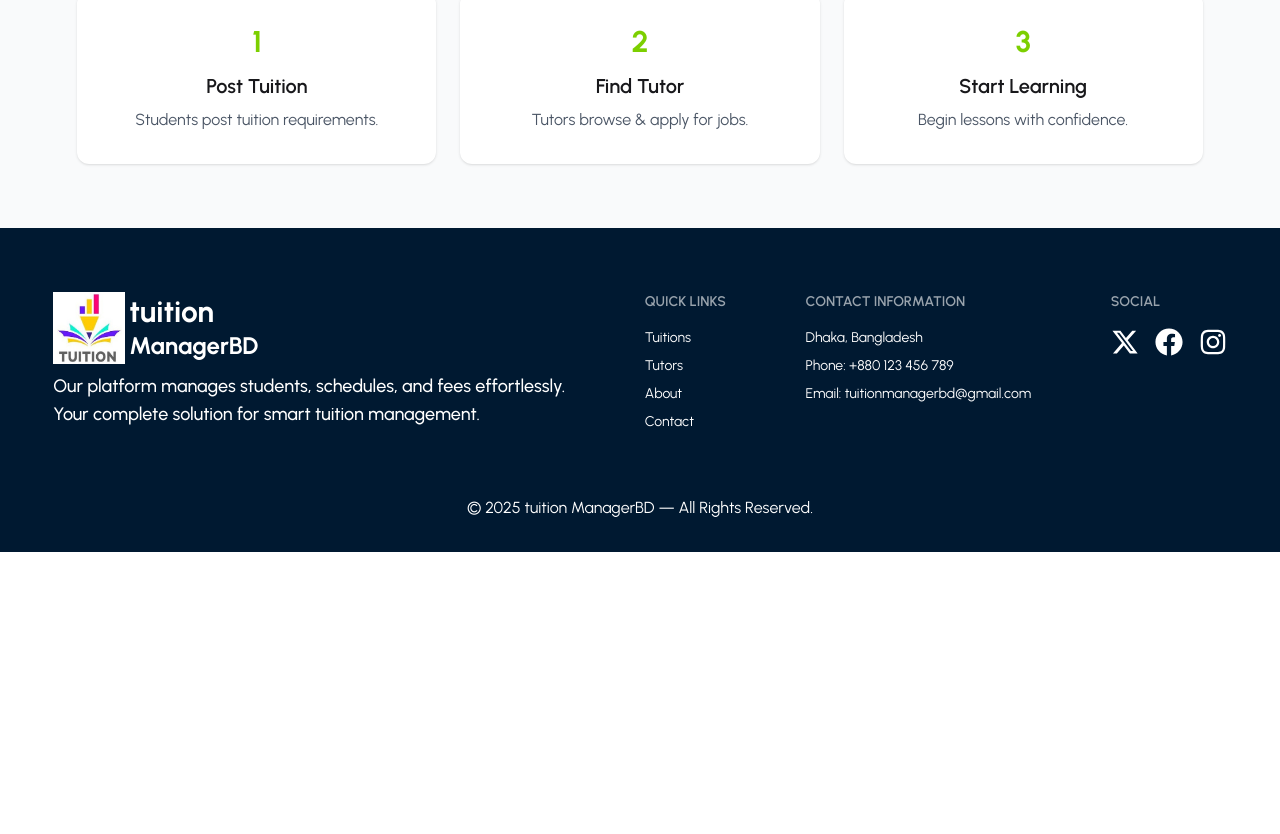
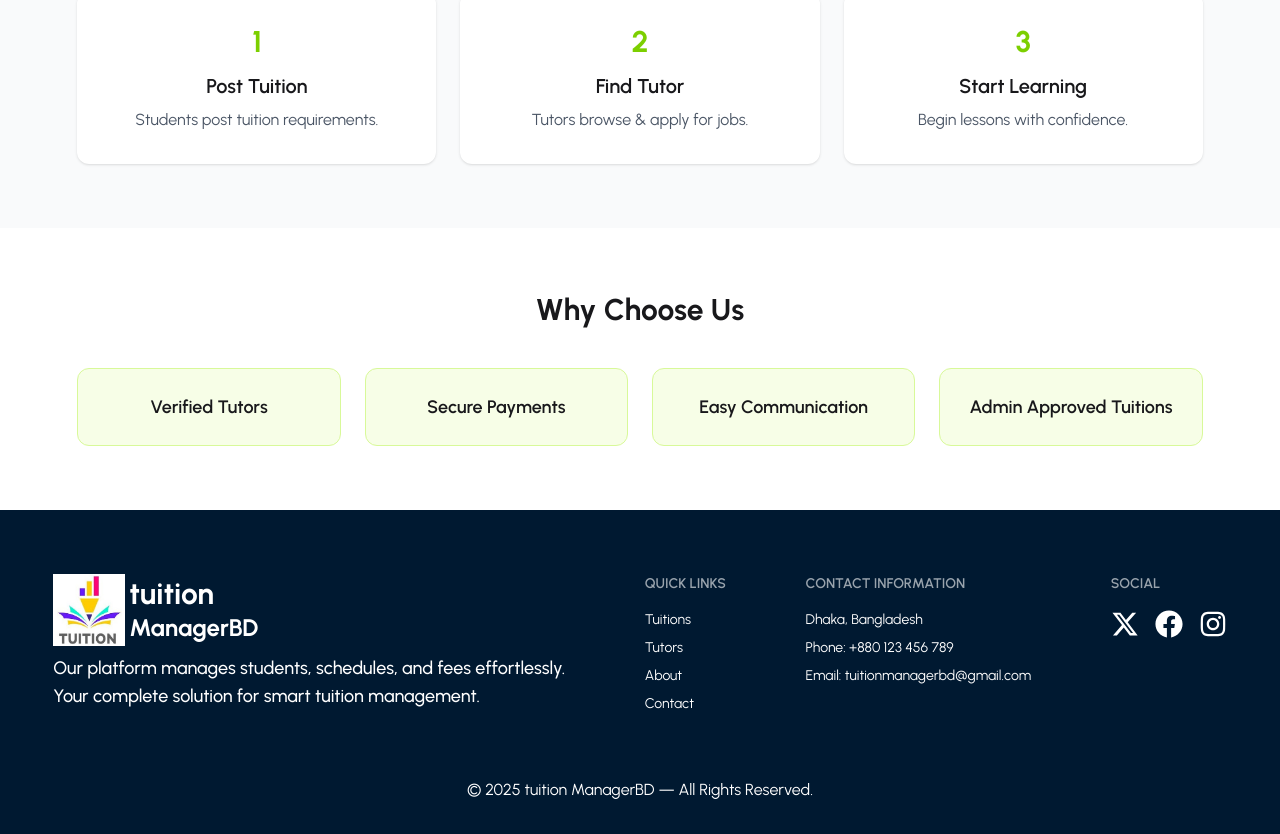
Before and after one commit to imtiaz8936/Tuition-Manager-BD-Client, a React (Vite) app: page / in a window 1280 px wide. Shown: the part 756-1590 px from the top of the page. Before the commit the page ends 1308 px from the top, so only its background shows below. Built offline with nearby package versions, Linux system fonts and the light colour scheme; no server answers.

Commit message:
whyChooseUs section added

```diff
--- a/src/pages/home/home/Home.jsx
+++ b/src/pages/home/home/Home.jsx
@@ -1,6 +1,7 @@
 import React from "react";
 import Hero from "../heroSection/Hero";
 import HowItWorks from "../howItWorks/HowItWorks";
+import WhyChooseUs from "../whyChooseUs/WhyChooseUs";
 
 const Home = () => {
   return (
@@ -8,6 +9,7 @@ const Home = () => {
       Home
       <Hero></Hero>
       <HowItWorks></HowItWorks>
+      <WhyChooseUs></WhyChooseUs>
     </div>
   );
 };
--- /dev/null
+++ b/src/pages/home/whyChooseUs/WhyChooseUs.jsx
@@ -0,0 +1,29 @@
+const WhyChooseUs = () => {
+  const features = [
+    "Verified Tutors",
+    "Secure Payments",
+    "Easy Communication",
+    "Admin Approved Tuitions",
+  ];
+
+  return (
+    <section className="py-16">
+      <div className="middle px-6">
+        <h2 className="text-3xl font-bold text-center mb-10">Why Choose Us</h2>
+
+        <div className="grid sm:grid-cols-2 lg:grid-cols-4 gap-6">
+          {features.map((f, i) => (
+            <div
+              key={i}
+              className="bg-lime-50 border border-lime-200 p-6 rounded-xl text-center"
+            >
+              <h3 className="font-semibold text-lg">{f}</h3>
+            </div>
+          ))}
+        </div>
+      </div>
+    </section>
+  );
+};
+
+export default WhyChooseUs;
```
